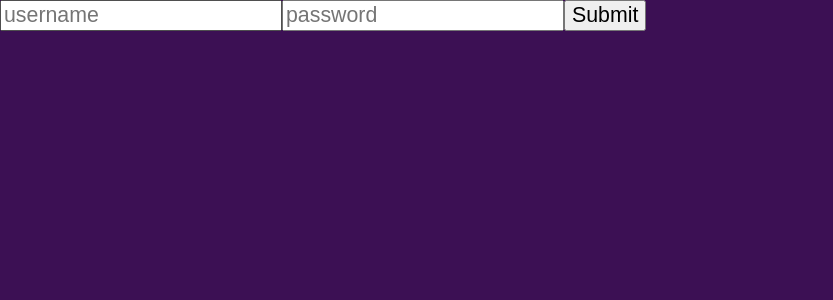
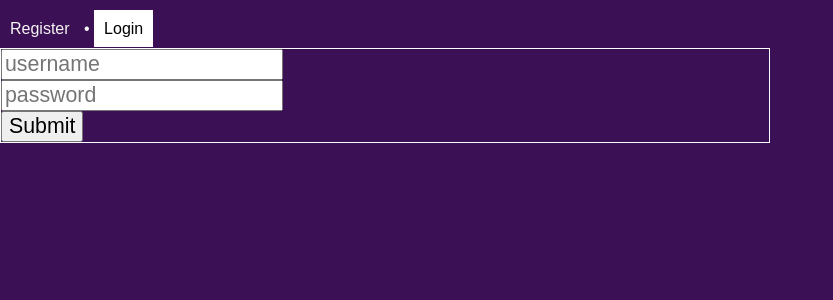
Before and after one commit to ga-chicago/item-api-for-login-lesson, a React (Create React App) app: page / in a window 1280 px wide. Shown: the top 300 px of the page, without its empty margins (0-833 px from the left). Built offline with nearby package versions, Linux system fonts and the light colour scheme; no server answers.

Commit message:
form changes based on login or register and it calls either doLogin or doRegister in App.js

```diff
--- a/src/App.js
+++ b/src/App.js
@@ -94,6 +94,12 @@ class App extends Component {
     this.setState(state);
 
   }
+  doRegister = (user, pass) => {
+    console.log("you are trying to register")
+  }
+  doLogin = (user, pass) => {
+    console.log("you are trying to login")
+  }
   render() {
     return (
       <div className="App">
@@ -103,7 +109,7 @@ class App extends Component {
             <CreateItem addItem={this.addItem} />
             <EditModal modalIsOpen={this.state.modalIsOpen} editingItem={this.state.editingItem} editItem={this.editItem} />
           </div>
-          : <LoginRegister />
+          : <LoginRegister doRegister={this.doRegister} doLogin={this.doLogin} />
         }
       </div>
     )
--- a/src/LoginRegister/index.js
+++ b/src/LoginRegister/index.js
@@ -1,5 +1,5 @@
 import React, { Component } from 'react';
-
+import './style.css'
 
 class LoginRegister extends Component {
   constructor() {
@@ -7,7 +7,8 @@ class LoginRegister extends Component {
 
     this.state = {
       username: '',
-      password: ''
+      password: '',
+      registering: false
     }
 
   }
@@ -18,18 +19,33 @@ class LoginRegister extends Component {
     else this.setState({ password: e.currentTarget.value })
   }
 
-  handleSubmit = (e) => {
+  handleSubmit = (e) => { console.log("handleSubmit in LoginRegister")
     e.preventDefault();
-    this.props.doRegister(this.state.username, this.state.password)
+    if(this.state.registering) this.props.doRegister(this.state.username, this.state.password)
+    else this.props.doLogin(this.state.username, this.state.password)
+  }
+
+  registration = () => {
+    this.setState({
+      registering: true
+    })
+  }
+  loggingIn = () => {
+    this.setState({
+      registering: false
+    })
   }
 
   render() {
     return(
-      <form onSubmit={this.handleSubmit}>
-        <input type="text" name="username" placeholder="username" onChange={this.handleInput} />
-        <input type="password" name="password" placeholder="password" onChange={this.handleInput} />
-        <input type="submit" />
-      </form>
+      <div>
+        <p><span className={this.state.registering ? "current" : null} onClick={this.registration}>Register</span> • <span className={this.state.registering ? null : "current"} onClick={this.loggingIn}>Login</span></p>
+        <form onSubmit={this.handleSubmit}>
+          <input type="text" name="username" placeholder={this.state.registering ? "desired username" : "username"} onChange={this.handleInput} /><br />
+          <input type="password" name="password" placeholder="password" onChange={this.handleInput} /><br />
+          <input type="submit" />
+        </form>
+      </div>
     )
   }
 
--- /dev/null
+++ b/src/LoginRegister/style.css
@@ -0,0 +1,18 @@
+.current {
+  background-color: white;
+  color: black;
+}
+p {
+  margin-top: 20px;
+  margin-bottom: 10px;
+}
+span {
+  cursor: pointer;
+  padding: 10px;
+}
+form {
+  width: 60%;
+  min-width: 300px;
+  margin-top: 0;
+  border: 1px solid white;
+}
```
